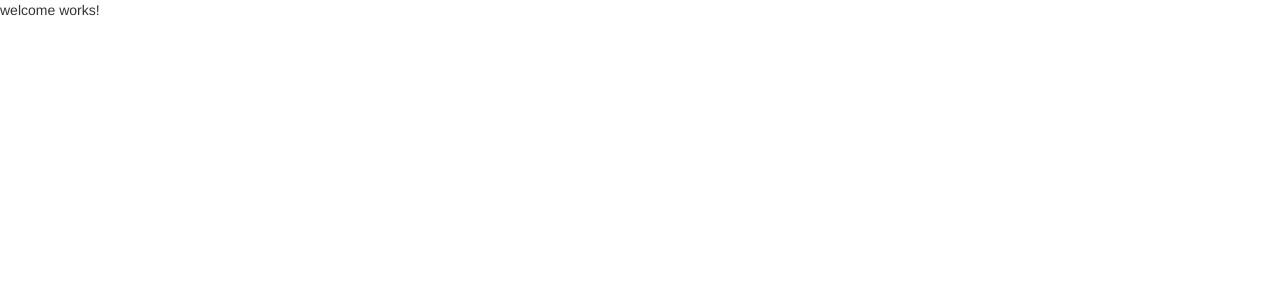
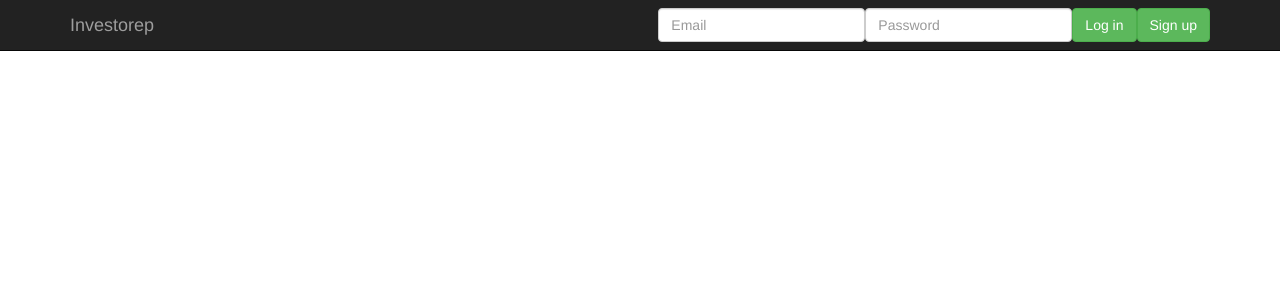
Before and after one commit to natesaint/investorep, an Angular app: page / in a window 1280 px wide. Shown: the top 300 px of the page. Built offline with nearby package versions, Linux system fonts and the light colour scheme.

Commit message:
Working on home page

```diff
--- a/src/app/welcome/welcome.component.html
+++ b/src/app/welcome/welcome.component.html
@@ -1,3 +1,20 @@
-<p>
-  welcome works!
-</p>
+<nav class="navbar navbar-inverse navbar-fixed-top">
+  <div class="container">
+    <div class="navbar-header">
+      <button type="button" class="navbar-toggle collapsed" data-toggle="collapse" data-target="#navbar" aria-expanded="false" aria-controls="navbar"></button>
+      <a class="navbar-brand" href="#">Investorep</a>
+    </div>
+    <div id="navbar" class="navbar-collapse collapse">
+      <form class="navbar-form navbar-right">
+        <div class="form-group">
+          <input type="text" placeholder="Email" class="form-control">
+        </div>
+        <div class="form-group">
+          <input type="password" placeholder="Password" class="form-control">
+        </div>
+        <button type="submit" class="btn btn-success">Log in</button>
+        <button type="submit" class="btn btn-success">Sign up</button>
+      </form>
+    </div>
+  </div>
+</nav>
```
